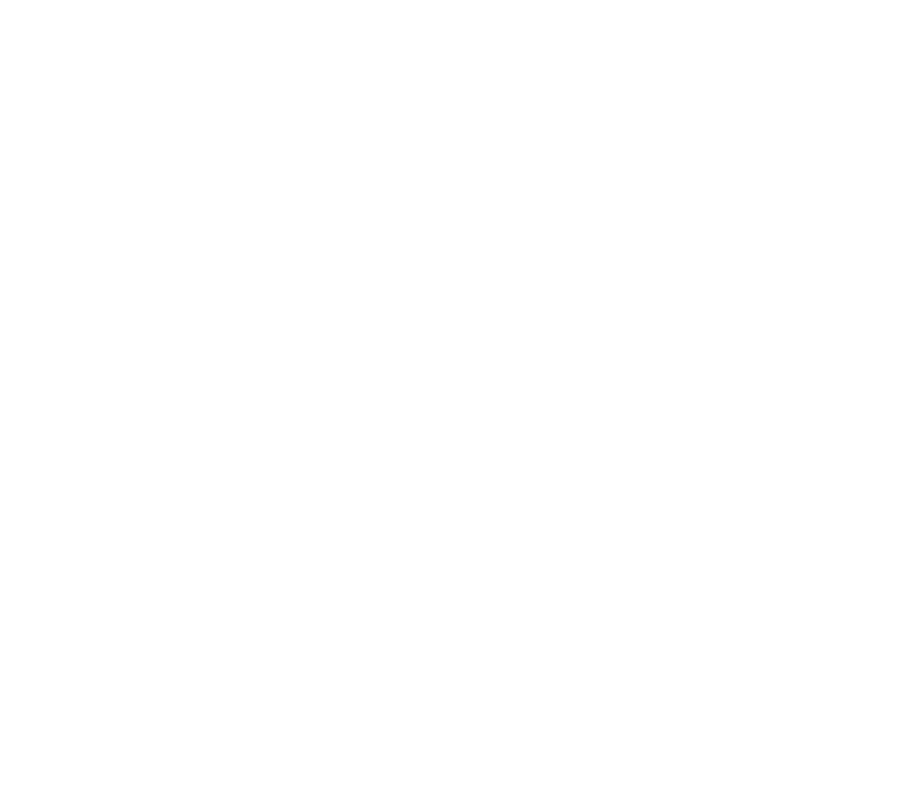
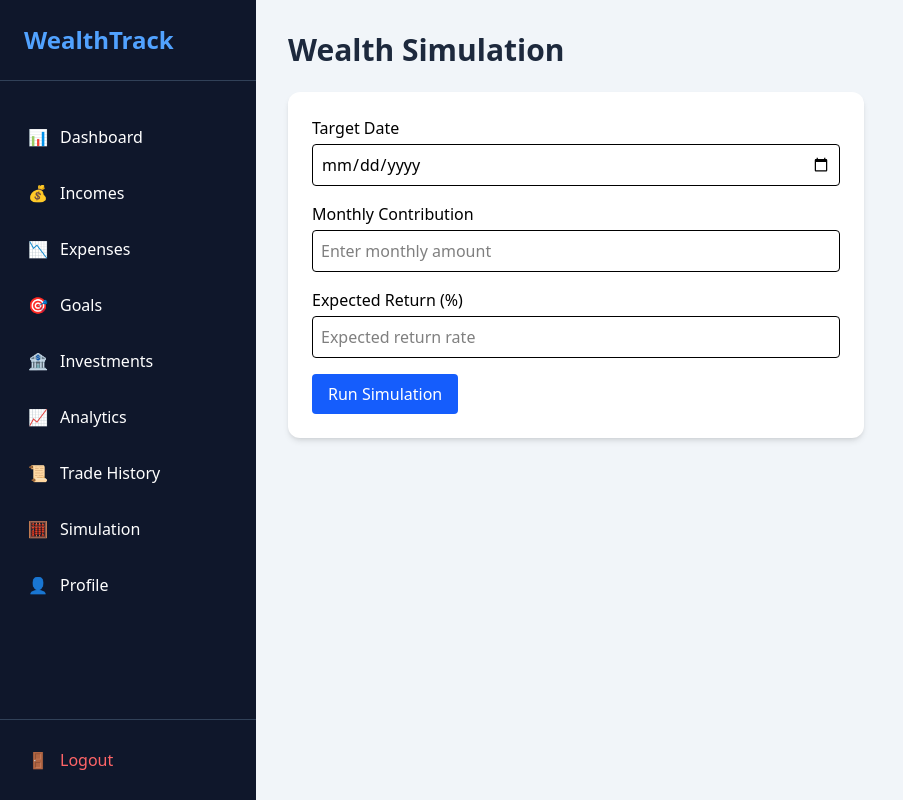
Before and after one commit to Syed-Mubeen-11/personal-wealth-management, a React app in the folder frontend/: page /simulation in a window 1280 px wide. Before the commit this address had no page. Shown: the whole page, without its empty margins (0-903 px from the left). Built offline with nearby package versions, Linux system fonts and the light colour scheme; the HTML template or start-up script is replaced by a standard one.

Commit message:
Implemented dashboard and sidebar navigation, built simulation module with input forms and validation, and integrated backend API

```diff
--- a/frontend/package.json
+++ b/frontend/package.json
@@ -12,7 +12,9 @@
   "dependencies": {
     "@tailwindcss/vite": "^4.2.1",
     "axios": "^1.13.6",
+    "chart.js": "^4.5.1",
     "react": "^19.2.0",
+    "react-chartjs-2": "^5.3.1",
     "react-dom": "^19.2.0",
     "react-router-dom": "^7.13.1",
     "recharts": "^3.8.0"
--- a/frontend/src/App.jsx
+++ b/frontend/src/App.jsx
@@ -11,6 +11,7 @@ import ProtectedRoute from './components/ProtectedRoute';
 import Analytics from './pages/Analytics';
 import Transactions from './pages/Transactions';
 import Profile from './pages/Profile';
+import Simulation from "./pages/Simulation";
 
 function App() {
   return (
@@ -29,6 +30,7 @@ function App() {
         <Route path="/analytics" element={<ProtectedRoute><Analytics /></ProtectedRoute>} />
         <Route path="/transactions" element={<ProtectedRoute><Transactions /></ProtectedRoute>} />
         <Route path="/profile" element={<ProtectedRoute><Profile /></ProtectedRoute>} />
+        <Route path="/simulation" element={<Simulation/>} />
       </Routes>
     </Router>
   );
--- a/frontend/src/components/Sidebar.jsx
+++ b/frontend/src/components/Sidebar.jsx
@@ -1,14 +1,12 @@
 import React from 'react';
 import { Link, useNavigate } from 'react-router-dom';
-import { logout } from '../services/authservice'; // Ensure the path matches your file name
+import { logout } from '../services/authservice';
 
 const Sidebar = () => {
   const navigate = useNavigate();
 
   const handleLogout = () => {
     logout();
-    // The logout service now handles clearing storage and redirecting,
-    // but having navigate here is a safe backup.
     navigate('/login');
   };
 
@@ -20,14 +18,20 @@ const Sidebar = () => {
     { name: 'Investments', path: '/investments', icon: '🏦' },
     { name: 'Analytics', path: '/analytics', icon: '📈' },
     { name: 'Trade History', path: '/transactions', icon: '📜' },
+
+    // ⭐ ONLY THIS LINE WAS ADDED
+    { name: 'Simulation', path: '/simulation', icon: '🧮' },
+
     { name: 'Profile', path: '/profile', icon: '👤' },
   ];
 
   return (
     <div className="h-screen w-64 bg-slate-900 text-white flex flex-col fixed left-0 top-0">
+
       <div className="p-6 text-2xl font-bold border-b border-slate-700 text-blue-400">
         WealthTrack
       </div>
+
       <nav className="flex-grow p-4 space-y-2 mt-4">
         {menuItems.map((item) => (
           <Link
@@ -40,6 +44,7 @@ const Sidebar = () => {
           </Link>
         ))}
       </nav>
+
       <div className="p-4 border-t border-slate-700">
         <button
           onClick={handleLogout}
@@ -48,6 +53,7 @@ const Sidebar = () => {
           <span className="mr-3">🚪</span> Logout
         </button>
       </div>
+
     </div>
   );
 };
--- /dev/null
+++ b/frontend/src/components/SimulationChart.jsx
@@ -0,0 +1,51 @@
+import {
+  Chart as ChartJS,
+  CategoryScale,
+  LinearScale,
+  PointElement,
+  LineElement,
+  Title,
+  Tooltip,
+  Legend
+} from "chart.js";
+
+import { Line } from "react-chartjs-2";
+
+ChartJS.register(
+  CategoryScale,
+  LinearScale,
+  PointElement,
+  LineElement,
+  Title,
+  Tooltip,
+  Legend
+);
+
+function SimulationChart({ data }) {
+
+  const chartData = {
+    labels: data.labels,
+    datasets: [
+      {
+        label: "Current Plan",
+        data: data.current,
+        borderColor: "blue",
+        backgroundColor: "blue"
+      },
+      {
+        label: "New Scenario",
+        data: data.new,
+        borderColor: "green",
+        backgroundColor: "green"
+      }
+    ]
+  };
+
+  return (
+    <div style={{ width: "700px" }}>
+      <Line data={chartData} />
+    </div>
+  );
+}
+
+export default SimulationChart;
--- /dev/null
+++ b/frontend/src/pages/Simulation.jsx
@@ -0,0 +1,128 @@
+import { useState } from "react";
+import Sidebar from "../components/Sidebar";
+import SimulationChart from "../components/SimulationChart";
+
+function Simulation() {
+
+  const [targetDate, setTargetDate] = useState("");
+  const [monthlyContribution, setMonthlyContribution] = useState("");
+  const [expectedReturn, setExpectedReturn] = useState("");
+  const [result, setResult] = useState(null);
+
+  const handleSubmit = (e) => {
+    e.preventDefault();
+
+    if (monthlyContribution < 0 || expectedReturn < 0) {
+      alert("Values cannot be negative");
+      return;
+    }
+
+    const simulationResult = {
+      labels: ["Year 1", "Year 2", "Year 3", "Year 4", "Year 5"],
+      current: [10000, 20000, 30000, 40000, 50000],
+      new: [
+        10000 + monthlyContribution * 1,
+        20000 + monthlyContribution * 2,
+        30000 + monthlyContribution * 3,
+        40000 + monthlyContribution * 4,
+        50000 + monthlyContribution * 5
+      ]
+    };
+
+    setResult(simulationResult);
+  };
+
+  const saveSimulation = () => {
+    alert("Simulation saved successfully!");
+  };
+
+  return (
+    <div className="flex">
+
+      {/* Sidebar */}
+      <Sidebar />
+
+      {/* Main Content */}
+      <div className="ml-64 p-8 bg-slate-100 min-h-screen w-full">
+
+        <h1 className="text-3xl font-bold mb-6 text-slate-800">
+          Wealth Simulation
+        </h1>
+
+        <div className="bg-white p-6 rounded-xl shadow-md w-full max-w-xl">
+
+          <form onSubmit={handleSubmit} className="space-y-4">
+
+            <div>
+              <label className="block font-medium mb-1">Target Date</label>
+              <input
+                type="date"
+                value={targetDate}
+                onChange={(e) => setTargetDate(e.target.value)}
+                className="w-full border p-2 rounded"
+              />
+            </div>
+
+            <div>
+              <label className="block font-medium mb-1">
+                Monthly Contribution
+              </label>
+              <input
+                type="number"
+                value={monthlyContribution}
+                onChange={(e) => setMonthlyContribution(e.target.value)}
+                className="w-full border p-2 rounded"
+                placeholder="Enter monthly amount"
+              />
+            </div>
+
+            <div>
+              <label className="block font-medium mb-1">
+                Expected Return (%)
+              </label>
+              <input
+                type="number"
+                value={expectedReturn}
+                onChange={(e) => setExpectedReturn(e.target.value)}
+                className="w-full border p-2 rounded"
+                placeholder="Expected return rate"
+              />
+            </div>
+
+            <button
+              type="submit"
+              className="bg-blue-600 text-white px-4 py-2 rounded hover:bg-blue-700"
+            >
+              Run Simulation
+            </button>
+
+          </form>
+
+        </div>
+
+        {result && (
+          <div className="mt-8 bg-white p-6 rounded-xl shadow-md">
+
+            <h2 className="text-xl font-semibold mb-4">
+              Simulation Results
+            </h2>
+
+            <SimulationChart data={result} />
+
+            <button
+              onClick={saveSimulation}
+              className="mt-4 bg-green-600 text-white px-4 py-2 rounded hover:bg-green-700"
+            >
+              Save Simulation
+            </button>
+
+          </div>
+        )}
+
+      </div>
+
+    </div>
+  );
+}
+
+export default Simulation;
--- /dev/null
+++ b/frontend/src/services/simulationService.js
@@ -0,0 +1,11 @@
+import api from "./api";
+
+export const runSimulation = async (data) => {
+  try {
+    const response = await api.post("/simulate", data);
+    return response.data;
+  } catch (error) {
+    console.error("Simulation error:", error);
+    return null;
+  }
+};
```
Also changed, not shown: 1 other file (tests, documents, lock files or other folders).
